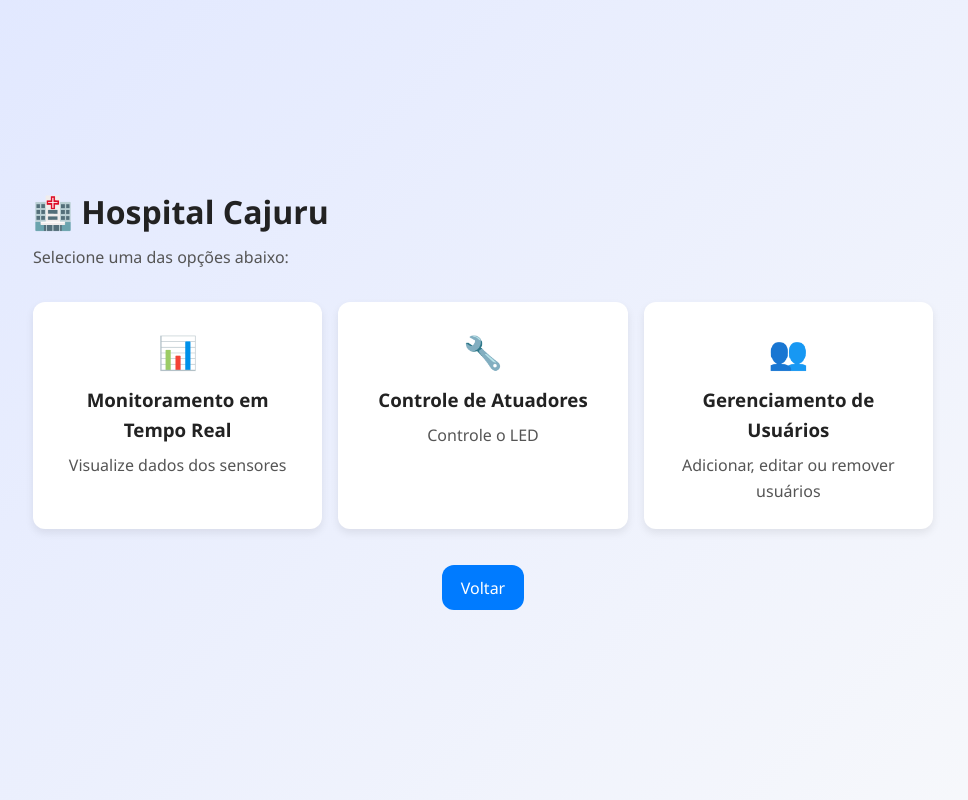
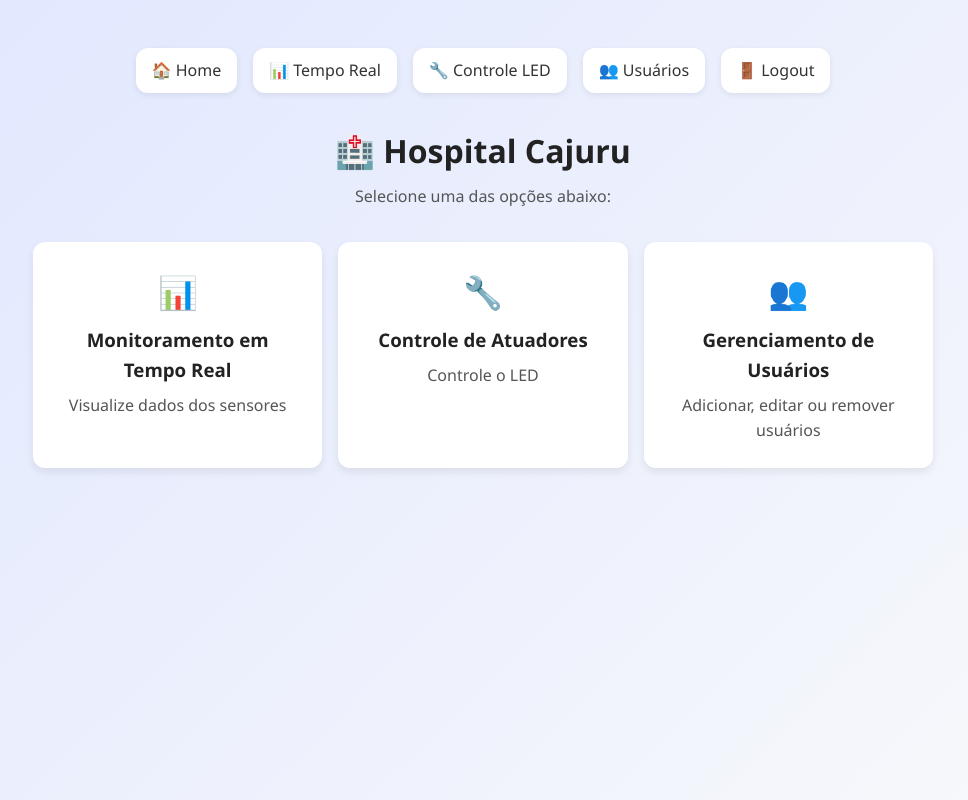
Before and after one commit to nogueiiiiiiiiira/wokwi_banco, a Flask app: page /home in a window 1280 px wide. Shown: the whole page, without its empty margins (157-1125 px from the left). Run offline with Flask 3, Linux system fonts and the light colour scheme; the visitor is signed in with stand-in values (Sample User, id 1).

Commit message:
ajustando css

```diff
--- a/blueprints/iot_bp.py
+++ b/blueprints/iot_bp.py
@@ -8,7 +8,7 @@ iot_bp = Blueprint('iot_bp', __name__)
 def login_required(route):
     def wrapper(*args, **kwargs):
         if 'usuario' not in session:
-            return redirect(url_for('login_bp.login_page'))
+            return redirect(url_for('login_bp.login'))
         return route(*args, **kwargs)
     wrapper.__name__ = route.__name__
     return wrapper
--- a/static/style.css
+++ b/static/style.css
@@ -9,16 +9,26 @@ body {
     background: linear-gradient(135deg, #e0e7ff, #f8f9fb);
     color: #333;
     line-height: 1.6;
+    min-height: 100vh;
+    align-items: center;
+    padding: 2rem;
+}
+
+header .container {
+    max-width: 900px;
+    margin: 0 auto;
     display: flex;
-    justify-content: center;
+    justify-content: space-between;
     align-items: center;
-    min-height: 100vh;
-    padding: 2rem;
 }
 
 .container {
     max-width: 900px;
     width: 100%;
+    margin: 0 auto;
+    justify-content: center;
+    align-items: center;
+    text-align: center;
 }
 
 h1,
@@ -26,10 +36,12 @@ h2,
 h3 {
     color: #222;
     margin-bottom: 0.5rem;
+    text-align: center;
 }
 
 p {
     color: #555;
+    text-align: center;
 }
 
 a {
@@ -50,7 +62,8 @@ a:focus {
     display: grid;
     grid-template-columns: repeat(auto-fit, minmax(250px, 1fr));
     gap: 1rem;
-    margin: 2rem 0;
+    margin: 2rem auto;
+    max-width: 900px;
 }
 
 .card {
@@ -160,6 +173,7 @@ form input:focus {
     display: flex;
     gap: 1rem;
     flex-wrap: wrap;
+    justify-content: center;
 }
 
 .menu a {
@@ -332,7 +346,6 @@ form input:focus {
 
 .botoes .botao.cancelar-botao {
     display: inline-flex;
-    /* força o link a se comportar como botão */
     align-items: center;
     justify-content: center;
     height: 36px;
--- a/templates/adicionar_usuario.html
+++ b/templates/adicionar_usuario.html
@@ -1,5 +1,4 @@
 {% extends "form_base.html" %}
-
 {% block title %}Adicionar Usuário{% endblock %}
 {% block form_title %}Adicionar Novo Usuário{% endblock %}
 
--- a/templates/base.html
+++ b/templates/base.html
@@ -1,5 +1,5 @@
 <!DOCTYPE html>
-<html lang="pt-br">
+<html lang="en">
 <head>
     <meta charset="UTF-8">
     <meta name="viewport" content="width=device-width, initial-scale=1.0">
@@ -7,12 +7,16 @@
     <link rel="stylesheet" href="{{ url_for('static', filename='style.css') }}">
     {% block head_extra %}{% endblock %}
 </head>
-
 <body>
-    <div class="container">
-        {% block content %}{% endblock %}
-    </div>
-
-    {% block scripts %}{% endblock %}
+    <header>
+    <nav class="menu">
+        <a href="/home">🏠 Home</a>
+        <a href="/tempo_real">📊 Tempo Real</a>
+        <a href="/publicar">🔧 Controle LED</a>
+        <a href="/usuarios">👥 Usuários</a>
+        <a href="{{ url_for('login_bp.logout') }}">🚪 Logout</a>
+    </nav>
+</header>
+{% block content %}{% endblock %}
 </body>
 </html>
--- a/templates/editar_usuario.html
+++ b/templates/editar_usuario.html
@@ -1,5 +1,4 @@
 {% extends "form_base.html" %}
-
 {% block title %}Editar Usuário{% endblock %}
 {% block form_title %}🔐 Editar - Sistema IoT{% endblock %}
 
--- a/templates/home.html
+++ b/templates/home.html
@@ -26,7 +26,4 @@
 
     </a>
 </div>
-<center>
-    <button onclick="window.location.href='/'">Voltar</button>
-</center>
 {% endblock %}
--- a/templates/usuarios.html
+++ b/templates/usuarios.html
@@ -36,8 +36,5 @@
             {% endfor %}
         </tbody>
     </table>
-    <br>
-    <br>
-    <button onclick="window.location.href='/home'">Voltar</button>
 </div>
 {% endblock %}
```
Also changed, not shown: TODO.md (added, +3 -0 lines), templates/publicar.html (+2 -12 lines), templates/tr.html (+10 -21 lines).
